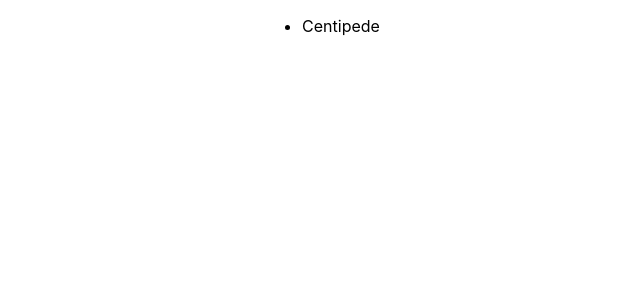
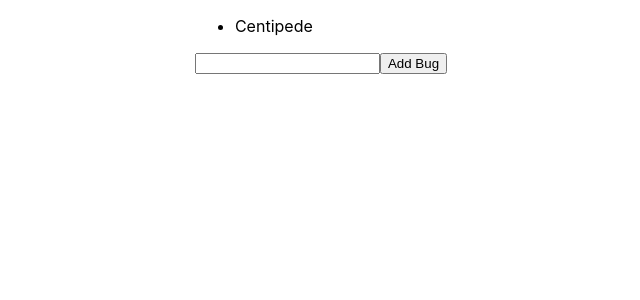
Before and after one commit to ticotheps/intro-to-mobx, a React (Create React App) app: page / in a window 1280 px wide. Shown: the top 300 px of the page, without its empty margins (319-959 px from the left). Built offline with nearby package versions, Linux system fonts and the light colour scheme; the HTML template or start-up script is replaced by a standard one.

Commit message:
Creates a <form> to be returned in the <BugsForm /> component, which includes an <input /> element and a <button> element

```diff
--- a/src/App.js
+++ b/src/App.js
@@ -18,6 +18,7 @@ const StoreProvider = ({ children }) => {
 	);
 };
 
+// Our 'BugsList' component that gives us access to the MobX 'store'
 const BugsList = () => {
 	const store = React.useContext(StoreContext);
 
@@ -30,11 +31,36 @@ const BugsList = () => {
 	);
 };
 
+// Our 'BugsForm' component that allows us to add new bugs to the MobX 'store'
+// object inside of the 'StoreProvider()' function.
+const BugsForm = () => {
+	const store = React.useContext(StoreContext);
+	const [bug, setBug] = React.useState('');
+
+	return (
+		<form
+			onSubmit={e => {
+				e.preventDefault();
+			}}
+		>
+			<input
+				type='text'
+				value={bug}
+				onChange={e => {
+					setBug(e.target.value);
+				}}
+			/>
+			<button type='submit'>Add Bug</button>
+		</form>
+	);
+};
+
 export default function App() {
 	return (
 		<StoreProvider>
 			<main>
 				<BugsList />
+				<BugsForm />
 			</main>
 		</StoreProvider>
 	);
```
